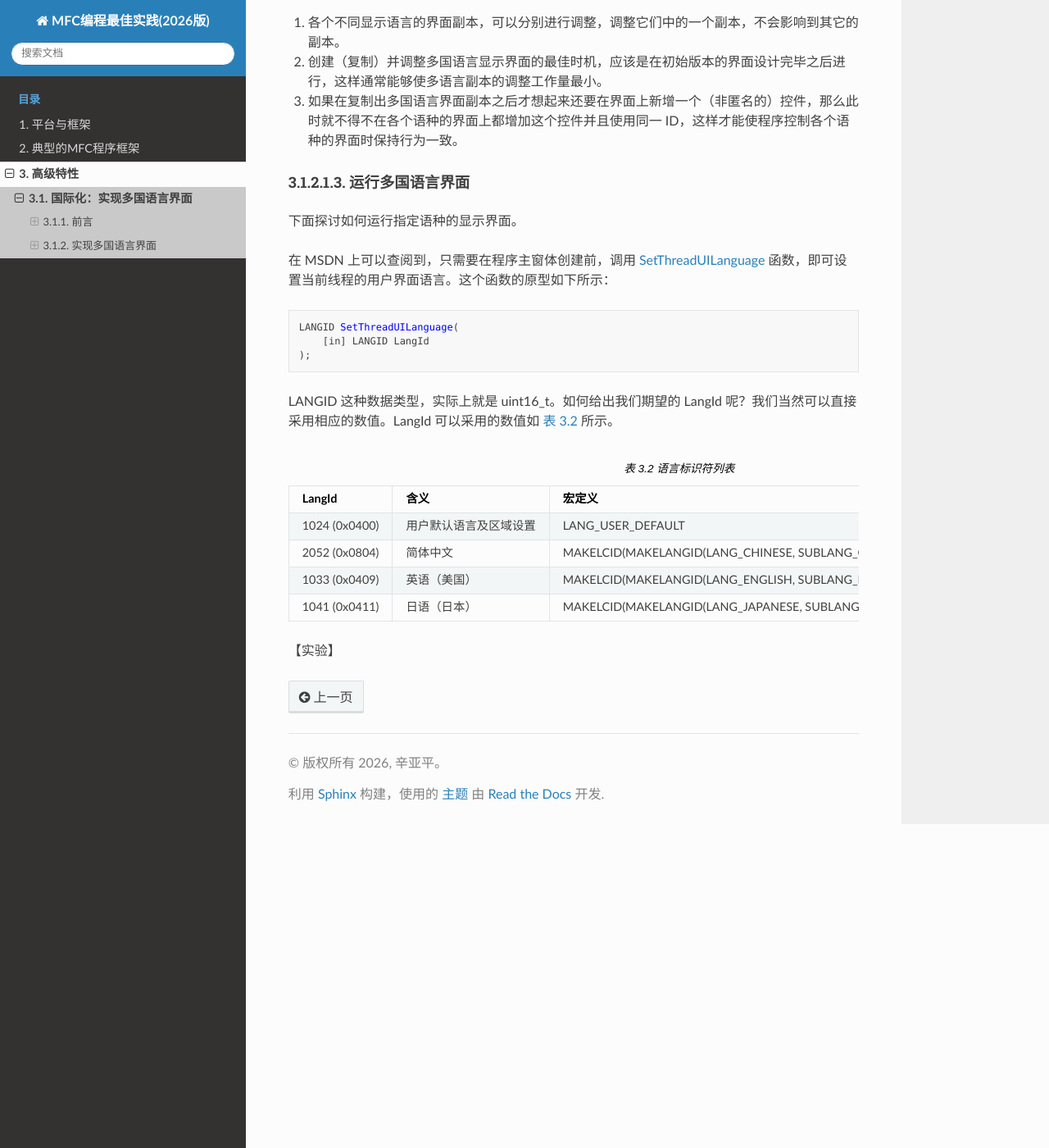
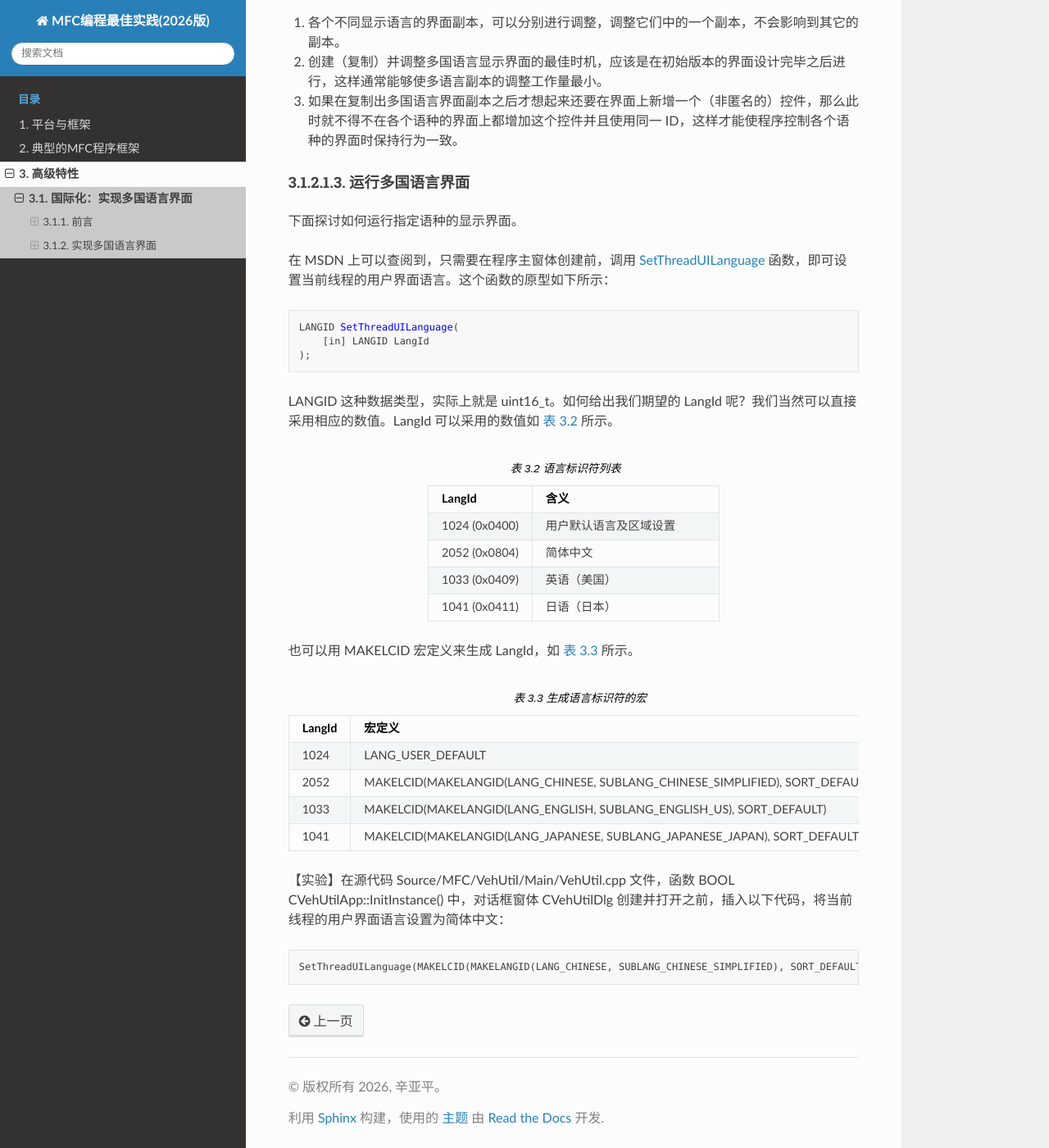
Before and after one commit to yapingxin/MFCBP2026, a Sphinx documentation site: the page built from docs/advanced-features/mfc_multilingual.rst, in a window 1280 px wide and 1400 px high, scrolled down 7002 px. Shown: the whole window at 82% size. Built offline with Sphinx 7.4.7 and the Read the Docs theme 3.1.0, drawn with Linux system fonts in a browser that asks for light colours.

Commit message:
MAKELCID

```diff
--- a/docs/advanced-features/mfc_multilingual.rst
+++ b/docs/advanced-features/mfc_multilingual.rst
@@ -196,24 +196,42 @@ LANGID 这种数据类型，实际上就是 uint16_t。如何给出我们期望
 
 .. list-table:: 语言标识符列表
    :name: table_mfcmul_LangIdValuesTable
-   :widths: 10 18 18
+   :widths: 10 18
    :header-rows: 1
    :align: center
 
    * - LangId
      - 含义
-     - 宏定义
    * - 1024 (0x0400)
      - 用户默认语言及区域设置
-     - LANG_USER_DEFAULT
    * - 2052 (0x0804)
      - 简体中文
-     - MAKELCID(MAKELANGID(LANG_CHINESE, SUBLANG_CHINESE_SIMPLIFIED), SORT_DEFAULT)
    * - 1033 (0x0409)
      - 英语（美国）
-     - MAKELCID(MAKELANGID(LANG_ENGLISH, SUBLANG_ENGLISH_US), SORT_DEFAULT)
    * - 1041 (0x0411)
      - 日语（日本）
+
+也可以用 MAKELCID 宏定义来生成 LangId，如 :numref:`table_mfcmul_LangIdMacrosTable` 所示。
+
+.. list-table:: 生成语言标识符的宏
+   :name: table_mfcmul_LangIdMacrosTable
+   :widths: 2 18
+   :header-rows: 1
+   :align: center
+
+   * - LangId
+     - 宏定义
+   * - 1024
+     - LANG_USER_DEFAULT
+   * - 2052
+     - MAKELCID(MAKELANGID(LANG_CHINESE, SUBLANG_CHINESE_SIMPLIFIED), SORT_DEFAULT)
+   * - 1033
+     - MAKELCID(MAKELANGID(LANG_ENGLISH, SUBLANG_ENGLISH_US), SORT_DEFAULT)
+   * - 1041
      - MAKELCID(MAKELANGID(LANG_JAPANESE, SUBLANG_JAPANESE_JAPAN), SORT_DEFAULT)
 
-【实验】
+【实验】在源代码 Source/MFC/VehUtil/Main/VehUtil.cpp 文件，函数 BOOL CVehUtilApp::InitInstance() 中，对话框窗体 CVehUtilDlg 创建并打开之前，插入以下代码，将当前线程的用户界面语言设置为简体中文：
+
+.. code-block:: c++
+
+    SetThreadUILanguage(MAKELCID(MAKELANGID(LANG_CHINESE, SUBLANG_CHINESE_SIMPLIFIED), SORT_DEFAULT));
```
